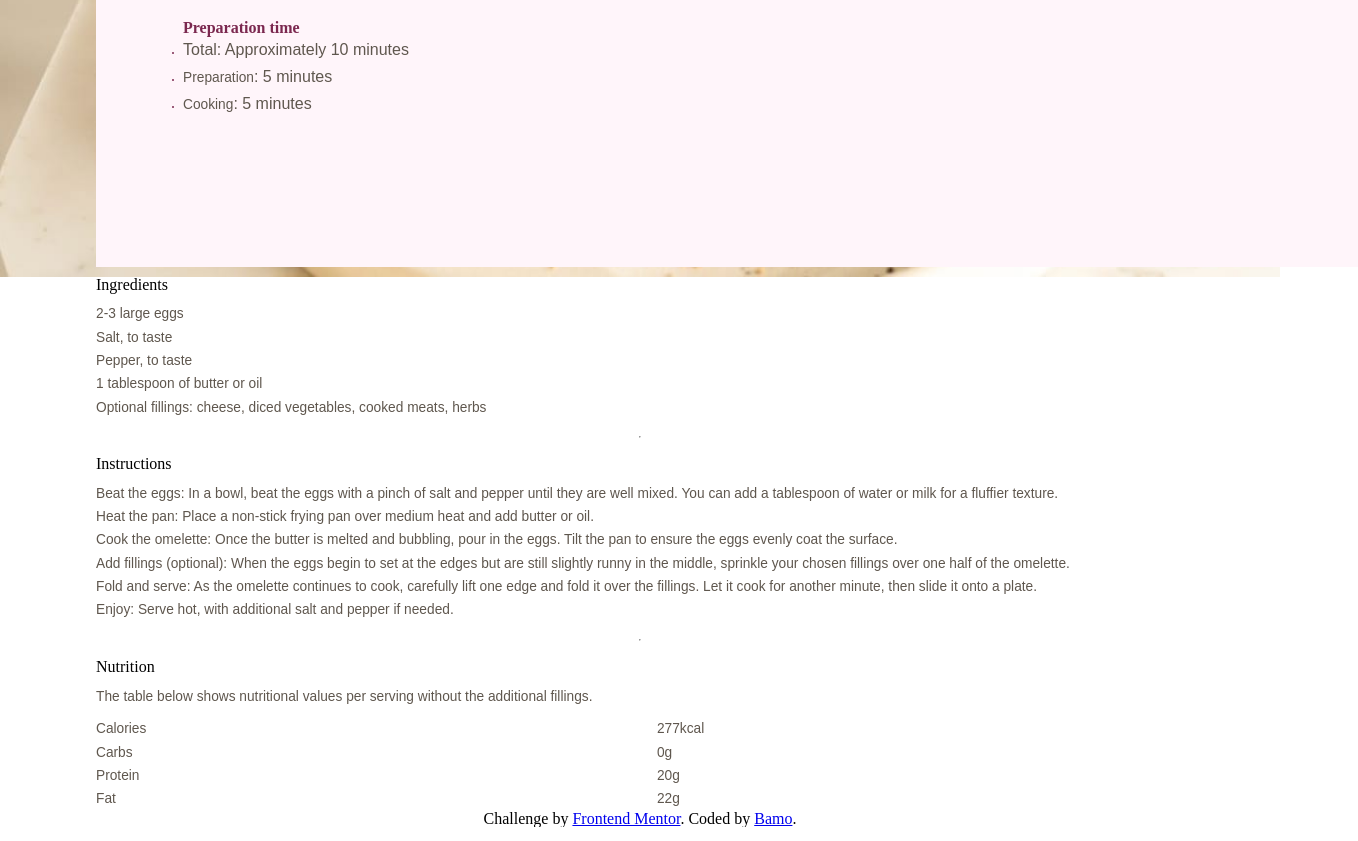
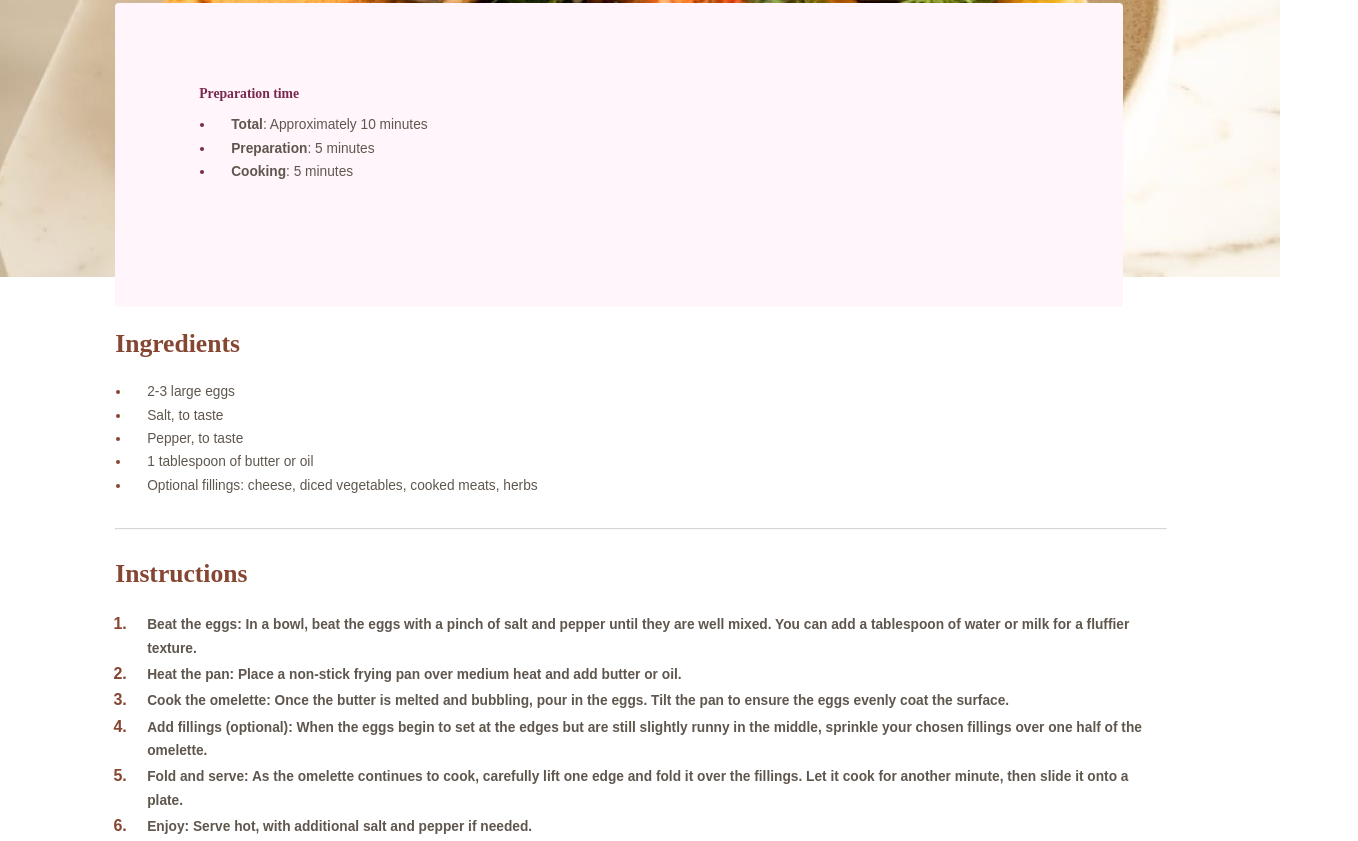
Before and after one commit to Bamo-D-Abdallah/fm-recipe-page, a plain HTML site: page index.html in a window 1280 px wide. Shown: the part 308-1149 px from the top of the page, 1358 px wide, since content can reach past the window. Drawn offline with Linux system fonts and the light colour scheme.

Commit message:
finish first time

```diff
--- a/index.html
+++ b/index.html
@@ -16,6 +16,8 @@
 </head>
 <body>
 
+    <div class="main-container">
+
       <div class="banner-container">
         <img class="banner-container__image" alt="Image of omelette" src="./assets/images/image-omelette.jpeg">
       </div>
@@ -28,37 +30,37 @@
         <div class="preperation-block">
           <h2 class="preperation-block__header">Preparation time</h2>
           <ul class="preperation-block__list">
-          <li><p class="preperation-block__list-content-container"<b>Total</b>: Approximately 10 minutes</p></li>
+            <li><p class="preperation-block__list-content-container"><b>Total</b>: Approximately 10 minutes</p></li>
             <li><p class="preperation-block__list-content-container"><b>Preparation</b>: 5 minutes</p></li>
             <li><p class="preperation-block__list-content-container"><b>Cooking</b>: 5 minutes</p></li>
         </div>
 
         <h2 class="section-header">Ingredients</h2>
 
-      <ul class="list">
-        <li>2-3 large eggs</li>
-        <li>Salt, to taste</li>
-        <li>Pepper, to taste</lI>
-        <li>1 tablespoon of butter or oil</li>
-        <li>Optional fillings: cheese, diced vegetables, cooked meats, herbs</li>
+        <ul class="ingredients-list-container">
+          <li><p class="ingredients-list-container__item">2-3 large eggs</p></li>
+          <li><p class="ingredients-list-container__item">Salt, to taste</p></li>
+          <li><p class="ingredients-list-container__item">Pepper, to taste</p></lI>
+          <li><p class="ingredients-list-container__item">1 tablespoon of butter or oil</p></li>
+          <li><p class="ingredients-list-container__item">Optional fillings: cheese, diced vegetables, cooked meats, herbs</p></li>
         </ul>
 
         <hr />
 
         <h2 class="section-header">Instructions</h2>
 
-      <ol class="list">
-        <li><b>Beat the eggs</b>: In a bowl, beat the eggs with a pinch of salt and pepper until they are well mixed. You can add a tablespoon of water or milk for a fluffier texture.</li>
+        <ol class="instruction-container">
+          <li><p class="instruction-container__item"><b>Beat the eggs</b>: In a bowl, beat the eggs with a pinch of salt and pepper until they are well mixed. You can add a tablespoon of water or milk for a fluffier texture.</p></li>
 
-        <li><b>Heat the pan</b>: Place a non-stick frying pan over medium heat and add butter or oil.</li>
+          <li><p class="instruction-container__item"><b>Heat the pan</b>: Place a non-stick frying pan over medium heat and add butter or oil.</p></li>
 
-        <li><b>Cook the omelette</b>: Once the butter is melted and bubbling, pour in the eggs. Tilt the pan to ensure the eggs evenly coat the surface.</li>
+          <li><p class="instruction-container__item"><b>Cook the omelette</b>: Once the butter is melted and bubbling, pour in the eggs. Tilt the pan to ensure the eggs evenly coat the surface.</p></li>
 
-        <li><b>Add fillings (optional)</b>: When the eggs begin to set at the edges but are still slightly runny in the middle, sprinkle your chosen fillings over one half of the omelette.</li>
+          <li><p class="instruction-container__item"><b>Add fillings (optional)</b>: When the eggs begin to set at the edges but are still slightly runny in the middle, sprinkle your chosen fillings over one half of the omelette.</p></li>
 
-        <li><b>Fold and serve</b>: As the omelette continues to cook, carefully lift one edge and fold it over the fillings. Let it cook for another minute, then slide it onto a plate.</li>
+          <li><p class="instruction-container__item"><b>Fold and serve</b>: As the omelette continues to cook, carefully lift one edge and fold it over the fillings. Let it cook for another minute, then slide it onto a plate.</p></li>
 
-        <li><b>Enjoy</b>: Serve hot, with additional salt and pepper if needed.</li>
+          <li><p class="instruction-container__item"><b>Enjoy</b>: Serve hot, with additional salt and pepper if needed.</p></li>
 
         </ol>
 
@@ -71,27 +73,28 @@
         <table>
           <tr>
             <td>Calories</td>
-          <td>277kcal</td>
+            <td class="colored">277kcal</td>
           </tr>
 
           <tr>
             <td>Carbs</td>
-          <td>0g</td>
+            <td class="colored">0g</td>
           </tr>
 
           <tr>
             <td>Protein</td>
-          <td>20g</td>
+            <td class="colored">20g</td>
           </tr>
 
           <tr>
             <td>Fat</td>
-          <td>22g</td>
+            <td class="colored">22g</td>
           </tr>
         </table>
 
 
 
+      </div>
     </div>
 
 
--- a/styles.css
+++ b/styles.css
@@ -27,9 +27,6 @@ footer, header, hgroup, menu, nav, section {
 }
 body {
 	line-height: 1;
-}
-ol, ul {
-	list-style: none;
 }
 blockquote, q {
 	quotes: none;
@@ -72,13 +69,14 @@ table {
 
 
   --font-size-paragraph: 0.858rem;
-  --font-size-header: 1.8rem;
+  --font-size-header: 1.6rem;
+  --font-size-title: 2rem;
 
 
   --font-family-primary: 'Young-Serif', sans-serif;
   --font-family-secondary: 'Outfits', sans-serif;
 
-  --gap-size-primay: 0.6rem;
+  --gap-size-primay: 1.5rem;
   --gap-size-secondary: 0.5rem;
 
   --font-weight-primary: 700;
@@ -92,14 +90,16 @@ table {
 /* styling starts */
 
 /* layout */
-body {
+.main-container {
+
   display: flex;
   flex-direction: column;
   align-items: center;
+  justify-content: space-between;
 }
 
 .content {
-  width: 85vw;
+  width: 82%;
   display: flex;
   flex-direction: column;
   justify-content: space-between;
@@ -107,6 +107,9 @@ body {
 }
 
 
+div {
+  font-size: var(--font-size-paragraph);
+}
 
 /* the banner */
 .banner-container__image {
@@ -122,7 +125,7 @@ body {
 
 .page-header {
   font-family: var(--font-family-primary);
-  font-size: var(--font-size-header);
+  font-size: var(--font-size-title);
   color: var(--color-dark-charcoal);
   font-weight: var(--font-weight-secondary);
 }
@@ -142,37 +145,170 @@ td {
 
 
 .preperation-block {
-  width: 100%;
-  height: 10rem;
+  width: 80%;
+  display:flex;
+  flex-direction: column;
+  gap: 0.8rem;
+  border-radius: 0.25rem;
+  height: 8.5rem;
   padding: 8%;
   background-color: var(--color-rose-white);
 }
 
 
 .preperation-block__list {
-  list-style-type: unset;
+  width: 80%;
+  margin-left: 0.5rem;
+  padding-left: 0.5rem;
 }
 
 .preperation-block__list > li {
-  font-size: 0.5rem;
+  font-size: 0.8rem;
 }
 
-.preperation-block__list-content-container {
-  font-size: 1rem;
-}
 
 .preperation-block__list > li::marker {
   color: var(--color-dark-raspberry);
+}
 
+
+.preperation-block__header {
+  color: var(--color-dark-raspberry);
+  font-weight: var(--font-weight-primary);
+}
+
+
+b {
+  font-weight: var(--font-weight-primary);
+}
+
+
+.section-header {
+  color: var(--color-nutmeg);
+  font-size: var(--font-size-header);
+  font-weight: var(--font-weight-secondary);
+}
+
+
+.preperation-block__list-content-container {
+  margin-left: 1rem;
+}
+
+
+.ingredients-list-container {
+  margin-left: 1rem;
+}
+
+.ingredients-list-container > li::marker {
+  color: var(--color-nutmeg);
+}
+
+.ingredients-list-container__item {
+  margin-left: 1rem;
+}
+
+
+.instruction-container {
+  margin-left: 1rem;
+}
+
+.instruction-container > li::marker {
+  color: var(--color-nutmeg);
+}
+
+.instruction-container > li {
+  font-size: 1rem;
+  font-weight: var(--font-weight-secondary);
+  font-family: var(--font-family-secondary);
+}
+
+.instruction-container__item {
+  font-size: var(--font-size-paragraph);
+  margin-left: 1rem;
+}
+
+.instruction-container__item > b {
+  font-weight: var(--font-weight-primary);
+}
+
+
+hr {
+  width: 100%;
+  color: var(--color-white);
+  opacity: 0.4;
+}
+
+
+.colored {
+  color: var(--color-nutmeg);
+  font-weight: var(--font-weight-primary);
+}
+
+tr {
+  display: flex;
+  width: 100%;
+  padding: 0.5rem 0;
+  justify-content: space-evenly;
+  border-bottom: solid 0.1rem #E3DDD7;
+
+}
+
+table {
+  border-collapse: collapse;
+}
+
+td {
+  width: 35%;
+}
+
+
+.attribution {
+  margin-top: 5rem;
 }
 
 
 
-.preperation-block__header {
-  color: var(--color-dark-raspberry);
-  font-weight: 600;
+@media (min-width: 90em) {
+  :root {
+  --font-size-paragraph: 1.2rem;
+  }
+
+  .page-header {
+    font-size: 3rem;
+    margin-top: 1em;
+  }
+
+  body {
+    display: flex;
+    flex-direction: column;
+    align-items: center;
+    justify-content: space-between;
+    background-color: var(--color-eggshell);
+    height: 152.1875rem;
+  }
+
+  p {
+    line-height: 2;
+  }
+
+  .main-container {
+    padding: 2rem;
+    width: 40%;
+    background-color: white;
+    border-radius: 2rem;
+    height: 145.75rem;
+  }
+
+  .content {
+    width: 100%;
+  }
+
+  .banner-container__image {
+    border-radius: 1rem;
+    width: 100%;
+  }
+  .banner-container {
+    width: 100%;
+    height: 22rem;
+  }
 }
-
-b {
-  font-weight: var(--font-family-primary);
-}
```
Lines whose indentation alone changed are shown as unchanged.
